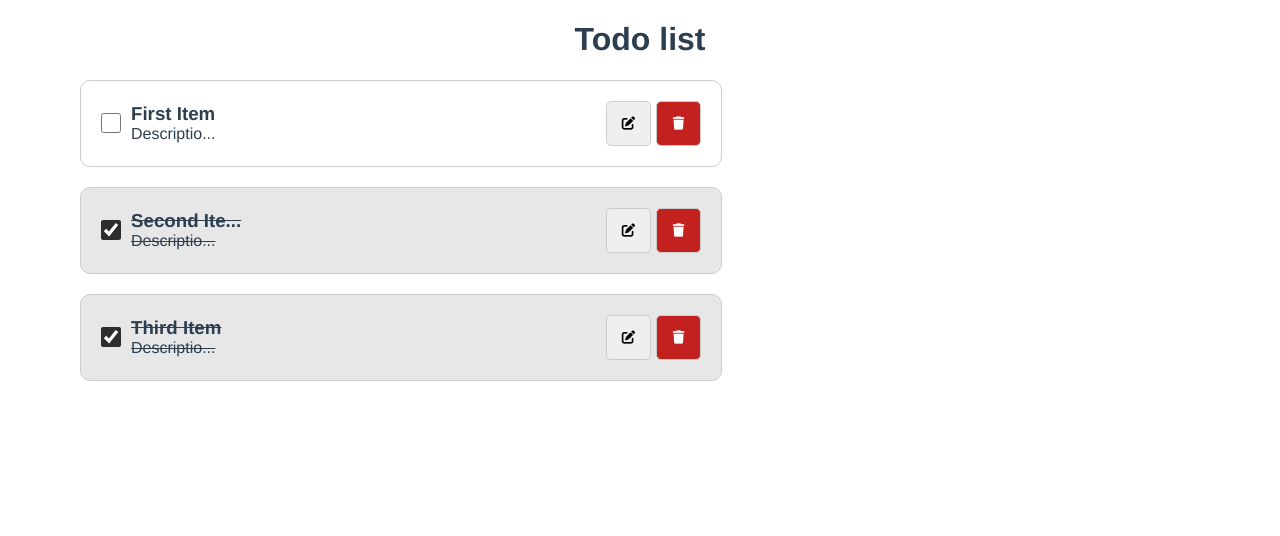
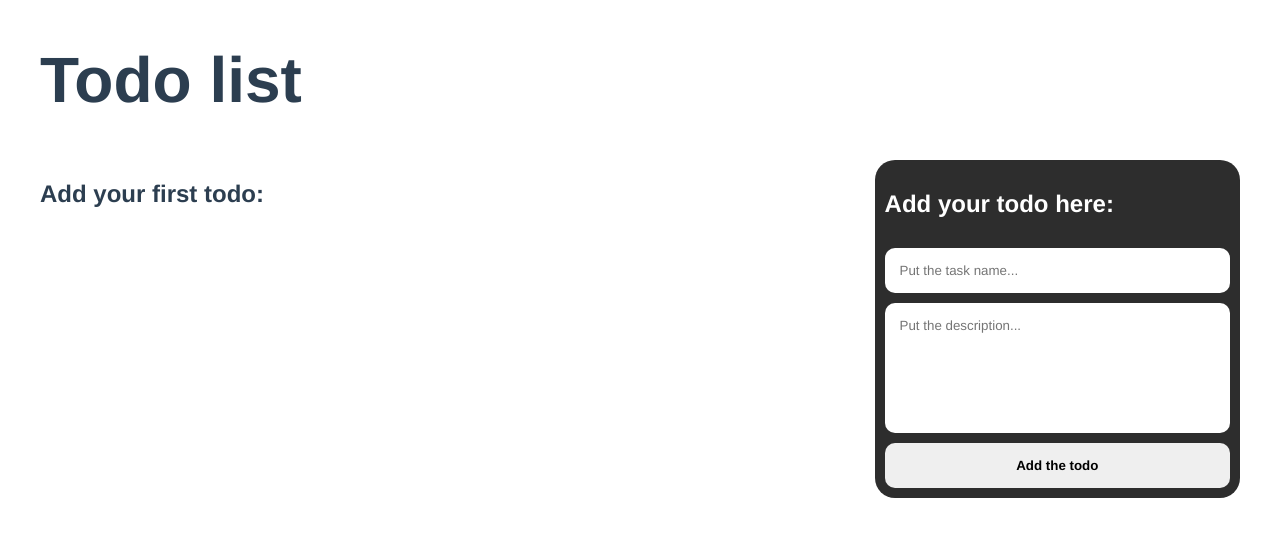
Before and after one commit to lilbonekit/vue-tdl, a Vue app: page / in a window 1280 px wide. Shown: the top 536 px of the page. Built offline with nearby package versions, Linux system fonts and the light colour scheme.

Commit message:
done: search, add panels + ls

```diff
--- a/package.json
+++ b/package.json
@@ -11,11 +11,13 @@
     "@fortawesome/fontawesome-free": "^6.5.1",
     "core-js": "^3.8.3",
     "sass": "^1.71.0",
+    "uuid": "^9.0.1",
     "vue": "^2.6.14"
   },
   "devDependencies": {
     "@babel/core": "^7.12.16",
     "@babel/eslint-parser": "^7.12.16",
+    "@types/uuid": "^9.0.8",
     "@vue/cli-plugin-babel": "~5.0.0",
     "@vue/cli-plugin-eslint": "~5.0.0",
     "@vue/cli-service": "~5.0.0",
--- a/src/App.vue
+++ b/src/App.vue
@@ -21,10 +21,12 @@ export default {
   font-family: Avenir, Helvetica, Arial, sans-serif;
   -webkit-font-smoothing: antialiased;
   -moz-osx-font-smoothing: grayscale;
-  text-align: center;
   color: #2c3e50;
   margin-top: 60px;
   max-width: 1200px;
   margin: 0 auto;
 }
+h1 {
+  font-size: 4rem;
+}
 </style>
--- /dev/null
+++ b/src/components/AddPanel.vue
@@ -0,0 +1,107 @@
+<template>
+  <div class="add-pannel">
+    <h2>Add your todo here:</h2>
+    <form @submit.prevent="handleSubmit">
+      <label>
+        <input
+          type="text"
+          required
+          v-model="inputValue"
+          placeholder="Put the task name..."
+        />
+      </label>
+      <label>
+        <textarea
+          required
+          v-model="textareaValue"
+          placeholder="Put the description..."
+        />
+      </label>
+      <input
+        type="submit"
+        value="Add the todo"
+      >
+    </form>
+  </div>
+</template>
+
+<script>
+export default {
+  name: 'add-panel',
+  data() {
+    return {
+      inputValue: '',
+      textareaValue: ''
+    }
+  },
+  methods: {
+    isEmpty(value) {
+      return value.trim() === '';
+    },
+    clearInputs() {
+      this.inputValue = ''
+      this.textareaValue = ''
+    },
+    handleSubmit() {
+      if(this.isEmpty(this.inputValue) || this.isEmpty(this.textareaValue)) return alert('Paste data!')
+      this.$emit('inputs-to-parent', {
+        title: this.inputValue.trim(),
+        descr: this.textareaValue
+      })
+      this.clearInputs()
+    }
+  }
+}
+</script>
+
+<style lang="scss" scoped>
+.add-pannel {
+  display: flex;
+  flex-direction: column;
+  gap: 10px;
+  flex-grow: 1;
+  padding: 10px;
+  background-color: #2d2d2d;
+  border-radius: 20px;
+  height: fit-content;
+}
+
+form {
+  display: flex;
+  flex-direction: column;
+  gap: 10px;
+}
+
+h2 {
+  color: white;
+}
+
+label,
+input,
+textarea {
+  display: flex;
+  border-radius: 10px;
+  resize: none;
+  border: none;
+  width: 100%;
+  font-family: Avenir, Helvetica, Arial, sans-serif;
+}
+
+input,
+textarea {
+  padding: 15px;
+}
+
+textarea {
+  height: 100px;
+  align-items: flex-start;
+}
+
+input[type='submit'] {
+  display: flex;
+  justify-content: center;
+  font-weight: 700;
+  cursor: pointer;
+}
+
+</style>
--- /dev/null
+++ b/src/components/SearchPanel.vue
@@ -0,0 +1,109 @@
+<template>
+  <div class="search">
+    <h2>Search:</h2>
+    <input
+      type="text"
+      placeholder="Search..."
+      v-model="query"
+    >
+    <div class="search__filters">
+      <button
+        class="search__filters-button"
+        :class="{ 'search__filters-button_active': activeFilter === true }"
+        @click="handleFilter('completed')"
+      >
+        Completed
+      </button>
+      <button
+        class="search__filters-button"
+        :class="{ 'search__filters-button_active': activeFilter === false }"
+        @click="handleFilter('pending')"
+      >
+        Pending
+      </button>
+      <button
+        class="search__filters-button search__filters-button_text"
+        @click="handleFilter()"
+      >
+        Reset filters
+      </button>
+    </div>
+  </div>
+</template>
+
+<script>
+export default {
+  name: 'search-panel',
+  data() {
+    return {
+      query: '',
+      activeFilter: null
+    }
+  },
+  methods: {
+    handleFilter(type) {
+      switch(type) {
+        case 'completed':
+          this.activeFilter = true
+          break
+        case 'pending':
+          this.activeFilter = false
+          break
+        default:
+          this.activeFilter = null
+      }
+    }
+  },
+  watch: {
+    activeFilter(newFilter) {
+      this.$emit('filter-to-parent', newFilter)
+    },
+    query(newQuery) {
+      this.$emit('query-to-parent', newQuery)
+    }
+  }
+}
+</script>
+
+<style lang="scss" scoped>
+.search {
+  display: flex;
+  flex-direction: column;
+  background-color: #2d2d2d;
+  padding: 10px;
+  flex-grow: 1;
+  border-radius: 20px;
+  height: fit-content;
+  gap: 10px;
+  &__filters {
+    display: flex;
+    gap: 5px;
+    &-button {
+      padding: 5px 10px;
+      border-radius: 10px;
+      border: none;
+      cursor: pointer;
+      &_active {
+        background-color: #ccc;
+      }
+      &_text {
+        background-color: transparent;
+        color: white;
+        font-weight: 700;
+      }
+
+    }
+  }
+
+  h2 {
+    color: white;
+  }
+
+  input {
+    padding: 15px;
+    border-radius: 10px;
+    outline: none;
+    border: none;
+  }
+}
+</style>
--- a/src/components/TodoItem.vue
+++ b/src/components/TodoItem.vue
@@ -91,10 +91,10 @@ export default {
   },
   computed: {
     truncatedTitle() {
-      return this.title.length > 10 ? this.title.slice(0, 10) + '...' : this.title
+      return this.title.length > 20 ? this.title.slice(0, 17) + '...' : this.title
     },
     truncatedDecr() {
-      return this.descr.length > 10 ? this.descr.slice(0, 10) + '...' : this.descr
+      return this.descr.length > 30 ? this.descr.slice(0, 27) + '...' : this.descr
     },
   }
 }
@@ -104,7 +104,7 @@ export default {
 .list {
   &__item {
     display: flex;
-    max-width: 600px;
+    max-width: 800px;
     align-items: center;
     width: 100%;
     justify-content: space-between;
--- a/src/components/TodoList.vue
+++ b/src/components/TodoList.vue
@@ -1,6 +1,11 @@
 <template>
-  <div>
-    <ul class="list">
+  <section class="todos">
+    <SearchPanel
+      v-if="todoItems.length !== 0"
+      @query-to-parent="handleQueryUpdate"
+      @filter-to-parent="handleFilterUpdate"
+    />
+    <ul class="list" v-if="todoItems.length !== 0 && renderFilteredTodos.length !== 0">
       <li v-for="{ id, title, descr, isDone } in renderFilteredTodos" :key="id">
         <TodoItem
           :title="title"
@@ -8,55 +13,87 @@
           :isDone="isDone"
           :id="id"
           @text-to-parent="handleItemEdit"
-          @status-to-parent="handleItemEdit"
-          @id-to-parent="handleItemDelete"
-        />
+          @status-to-parent="handleItemEdit" @id-to-parent="handleItemDelete" />
       </li>
     </ul>
-  </div>
+    <h2 v-else>
+      {{ todoItems.length === 0 ? "Add your first todo:" : "No results" }}
+    </h2>
+    <AddPanel @inputs-to-parent="addToDo" />
+  </section>
 </template>
 
 <script>
 import TodoItem from './TodoItem.vue';
+import AddPanel from './AddPanel.vue';
+import SearchPanel from './SearchPanel.vue';
+
+import { v4 as uuidv4 } from 'uuid';
 
 export default {
   name: 'todo-list',
   components: {
-    TodoItem
+    TodoItem,
+    AddPanel,
+    SearchPanel
   },
   data() {
     return {
-      todoItems: [
-        { id: 'aswwwww', title: 'First Item', descr: 'Description 1', isDone: false },
-        { id: '22d2dds', title: 'Second Item', descr: 'Description 2', isDone: true },
-        { id: '22d2dsss', title: 'Third Item', descr: 'Description 2', isDone: true },
-      ]
+      todoItems: [],
+      currentQuery: '',
+      currentFilter: null
     };
   },
+  mounted() {
+    // достаем из LS
+    const savedTodoItems = localStorage.getItem('todoItems');
+
+    if (savedTodoItems) {
+      this.todoItems = JSON.parse(savedTodoItems);
+    }
+  },
   methods: {
+    // Вынесли повторяющийся функционал в метод
+    updateLocalStorage() {
+      localStorage.setItem('todoItems', JSON.stringify(this.todoItems));
+    },
+    addToDo({ title, descr }) {
+      const newToDo = {
+        title,
+        descr,
+        id: uuidv4()
+      }
+      this.todoItems = [...this.todoItems, newToDo]
+      // обновили ЛС
+      this.updateLocalStorage();
+    },
     updateTitleAndDescr(newTitle, newDescr, index) {
       this.todoItems = this.todoItems.map((item, i) => (i === index ? { ...item, title: newTitle, descr: newDescr } : item));
+      // Обновили ЛС
+      this.updateLocalStorage();
     },
     updateStatus(newStatus, index) {
       this.todoItems = this.todoItems.map((item, i) => (i === index ? { ...item, isDone: newStatus } : item));
+      // Обновили ЛС
+      this.updateLocalStorage();
     },
     handleItemEdit(data) {
-      const {id} = data.payload
+      const { id } = data.payload
       const index = this.todoItems.findIndex(item => item.id === id);
 
-      if(index === -1) return alert('Error')
+      if (index === -1) return alert('Error')
 
       switch (data.type) {
         // пейлод где нам пришел статус
         case 'status': {
-          const {isDone} = data.payload
+          const { isDone } = data.payload
           this.updateStatus(isDone, index)
           break;
         }
 
         case 'text': {
           // пейлод где пришли текстовые изменения
-          const {title, descr} = data.payload
+          const { title, descr } = data.payload
           this.updateTitleAndDescr(title, descr, index)
           break;
         }
@@ -65,21 +102,72 @@ export default {
     },
     handleItemDelete(id) {
       this.todoItems = this.todoItems.filter(todo => todo.id !== id);
+      // удалили - обновили ЛС
+      this.updateLocalStorage();
+
+    },
+    handleFilterUpdate(filter) {
+      this.currentFilter = filter
+    },
+    handleQueryUpdate(query) {
+      this.currentQuery = query
     }
   },
   computed: {
-    renderFilteredTodos() {
-      return this.todoItems.filter(todo => todo.isDone === true || true)
+  renderFilteredTodos() {
+    if (this.currentFilter === null) {
+      return this.todoItems
+        .filter(todo =>
+          todo.title.toLowerCase().includes(this.currentQuery.toLowerCase()) ||
+          todo.descr.toLowerCase().includes(this.currentQuery.toLowerCase())
+        )
+        .reverse();
+    } else {
+      return this.todoItems
+        .filter(todo =>
+          todo.isDone === this.currentFilter &&
+          (todo.title.toLowerCase().includes(this.currentQuery.toLowerCase()) ||
+           todo.descr.toLowerCase().includes(this.currentQuery.toLowerCase()))
+        )
+        .reverse();
+    }
     }
   }
 }
 </script>
 
 <style lang="scss" scoped>
+.todos {
+  display: flex;
+  justify-content: space-between;
+  gap: 30px;
+  flex-wrap: wrap;
+  h2 {
+    display: flex;
+    flex-grow: 5;
+  }
+}
+
 .list {
   list-style-type: none;
   display: flex;
+  flex-grow: 3;
   flex-direction: column;
-  gap: 20px;
+  gap: 10px;
+  max-height: 500px;
+  overflow-y: auto;
+}
+
+ul {
+  padding-left: 0;
+  border: 1px solid #ccc;
+  border-radius: 20px;
+  padding: 10px;
+  margin: 0;
+
+  li {
+    display: flex;
+  }
+
 }
 </style>
```
Also changed, not shown: 2 other files (tests, documents, lock files or other folders).
